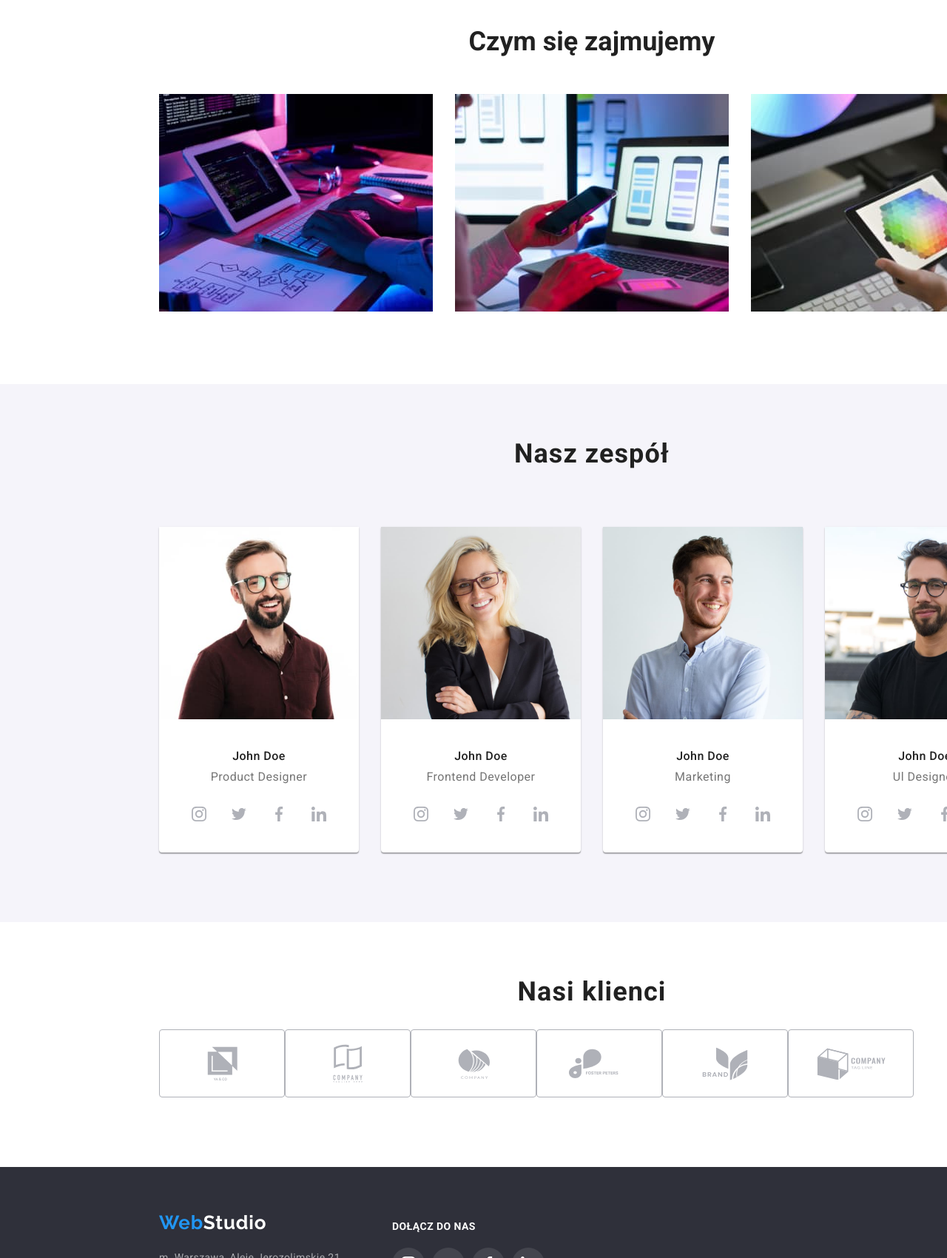
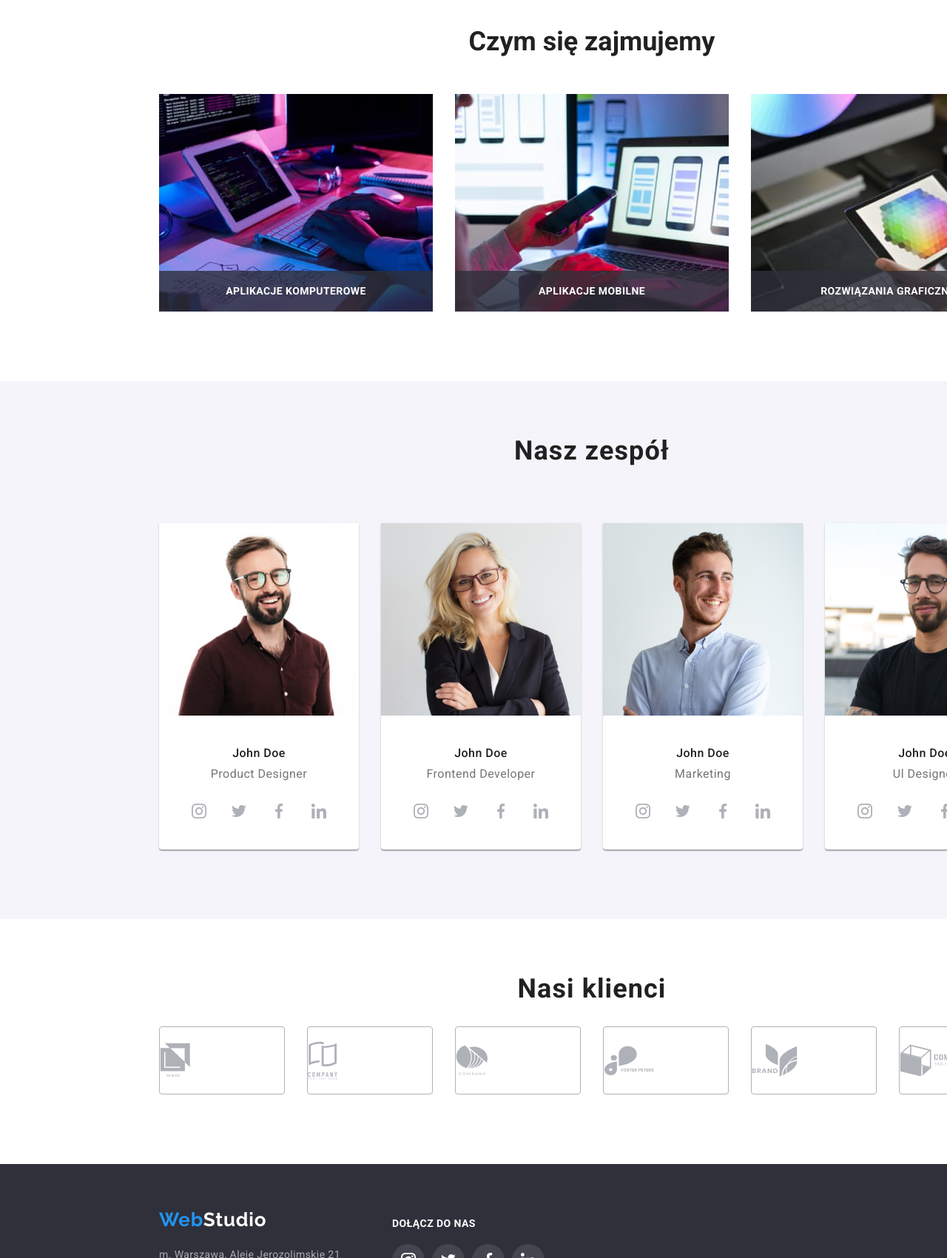
Before and after one commit to wisniewskaagata/goit-markup-hw-05, a plain HTML site: page index.html in a window 1280 px wide. Shown: the part 1100-2800 px from the top of the page at 74% size. Drawn offline with nearby package versions, Linux system fonts and the light colour scheme.

Commit message:
animacje

```diff
--- a/css/styles.css
+++ b/css/styles.css
@@ -21,6 +21,7 @@
     --tittle:rgba(47, 48, 58, 0.4);
     --end: rgba(255, 255, 255, 0.6);
     --socialmedia: rgba(255, 255, 255, 0.1);
+    --label: rgba(47, 48, 58, 0.8);
 }
 body {
     width: 1600px;
@@ -77,16 +78,37 @@ body {
 .hover-link {
     padding-right: 46px;
 }
+.effect {
+    position: relative;
+}
+.effect::after {
+    content: '';
+        height: 4px;
+        background: var(--blue);
+        border-radius: 2px;
+        position:absolute;
+    bottom: -28px;
+}
+.effect:hover::after {
+    width: 100%;
+    left: 0;
+    transition-duration: 250ms;
+    transition-timing-function: cubic-bezier(0.4, 0, 0.2, 1);
+}
 .permalink-telephone {
     padding-left: 50px;
 }
 .menu a:focus,
 .menu a:hover{
     color: var(--blue);
+        transition-duration: 250ms;
+            transition-timing-function: cubic-bezier(0.4, 0, 0.2, 1);
 }
 .write a:hover svg,
 .write a:focus svg {
     fill: var(--blue);
+        transition-duration: 250ms;
+            transition-timing-function: cubic-bezier(0.4, 0, 0.2, 1);
 }
 .write a {
     font-weight: 500;
@@ -214,6 +236,29 @@ body {
     list-style: none;
     display: flex;
     justify-content: space-between;
+    height: 294px;
+}
+.thumb {
+    position:relative;
+    overflow:hidden;
+}
+.thumb>.label {
+    position: absolute;
+    bottom: 0;
+        right: 0;
+        margin: 0;
+        width: 370px;
+    background-color: var(--label);
+    font-family: 'Roboto';
+        font-style: normal;
+        font-weight: 700;
+        font-size: 14px;
+        line-height: 1.14px;
+        text-align: center;
+        letter-spacing: 0.03em;
+        text-transform: uppercase;
+        color: var(--white);
+        padding: 27px;
 }
 .social-icons {
     list-style: none;
@@ -279,10 +324,10 @@ body {
 .socialmedia-link:focus {
     fill: var(--white);
     background: var(--blue);
+        transition-duration: 250ms;
+            transition-timing-function: cubic-bezier(0.4, 0, 0.2, 1);
 }
 .company-icon {
-    list-style: none;
-    display: flex;
     fill: var(--social);
 }
 .client {
@@ -291,15 +336,16 @@ body {
     border: 1px solid #afb1b8;
     border-radius: 4px;
     align-items: center;
-    justify-content: center;
+    justify-content: space-between;
     display: flex;
-    gap: 30px;
 }
 .client:hover,
 .client:focus {
     fill: var(--blue);
     border-color: var(--blue);
     cursor: pointer;
+        transition-duration: 250ms;
+            transition-timing-function: cubic-bezier(0.4, 0, 0.2, 1);
 }
 .end {
     font-size: 14px;
@@ -363,6 +409,8 @@ body {
     color: var(--white);
     cursor: pointer;
     box-shadow: 0px 3px 1px rgba(0, 0, 0, 0.1), 0px 1px 2px rgba(0, 0, 0, 0.08), 0px 2px 2px rgba(0, 0, 0, 0.12);
+        transition-duration: 250ms;
+            transition-timing-function: cubic-bezier(0.4, 0, 0.2, 1);
 }
 .description-img {
     list-style: none;
@@ -379,6 +427,8 @@ body {
     cursor: pointer;
     border: 1px solid var(--white);
     box-shadow: 0px 1px 1px rgba(0, 0, 0, 0.12), 0px 4px 4px rgba(0, 0, 0, 0.06), 1px 4px 6px rgba(0, 0, 0, 0.16);
+        transition-duration: 250ms;
+            transition-timing-function: cubic-bezier(0.4, 0, 0.2, 1);
 }
 .border {
     border-left: 1px solid var(--fourth);
--- a/index.html
+++ b/index.html
@@ -17,9 +17,9 @@
       <a class="logo" href="index.html"><span>Web</span><span class="studio">Studio</span></a>
       <nav>
         <ul class="menu">
-          <li class="hover-link"><a class="permalink" href="index.html">Agencja</a></li>
-          <li class="hover-link"><a class="permalink" href="portfolio.html">Portfolio</a></li>
-          <li><a class="permalink-contact" href="kontakt">Kontakt</a></li>
+          <li class="hover-link"><a class="permalink effect" href="index.html">Agencja</a></li>
+          <li class="hover-link"><a class="permalink effect" href="portfolio.html">Portfolio</a></li>
+          <li><a class="permalink-contact effect" href="kontakt">Kontakt</a></li>
         </ul>
       </nav>
       <ul class="write">
@@ -92,9 +92,9 @@
       <div class="container">
         <h2 class="story">Czym się zajmujemy</h2>
         <ul class="image">
-          <li><img src="images/first.jpg" alt="Człowiek pracujący na tablecie" width="370" height="294" /></li>
-          <li><img src="images/second.jpg" alt="telefon komórkowy i komputer" width="370" height="294" /></li>
-          <li><img src="images/third.jpg" alt="Baza kolorów na tablecie" width="370" height="294" /></li>
+          <li class="thumb"><img src="images/first.jpg" alt="Człowiek pracujący na tablecie" width="370" height="294" /><p class="label">APLIKACJE KOMPUTEROWE</p></li>
+          <li class="thumb"><img src="images/second.jpg" alt="telefon komórkowy i komputer" width="370" height="294" /><p class="label">APLIKACJE MOBILNE</p></li>
+          <li class="thumb"><img src="images/third.jpg" alt="Baza kolorów na tablecie" width="370" height="294" /><p class="label">ROZWIĄZANIA GRAFICZNE</p></li>
         </ul>
       </div>
     </section>
@@ -202,7 +202,7 @@
 <section class="section">
   <div class="container">
 <h2 class="team">Nasi klienci</h2>
-<ul class="company-icon">
+<ul class="company company-icon">
   <li><a href="company" class="client"><svg width="41" height="47">
     <use href="./images/sprite.svg#icon-company-1"></use>
   </svg></a></li>
```
Also changed, not shown: portfolio.html (+3 -3 lines).
